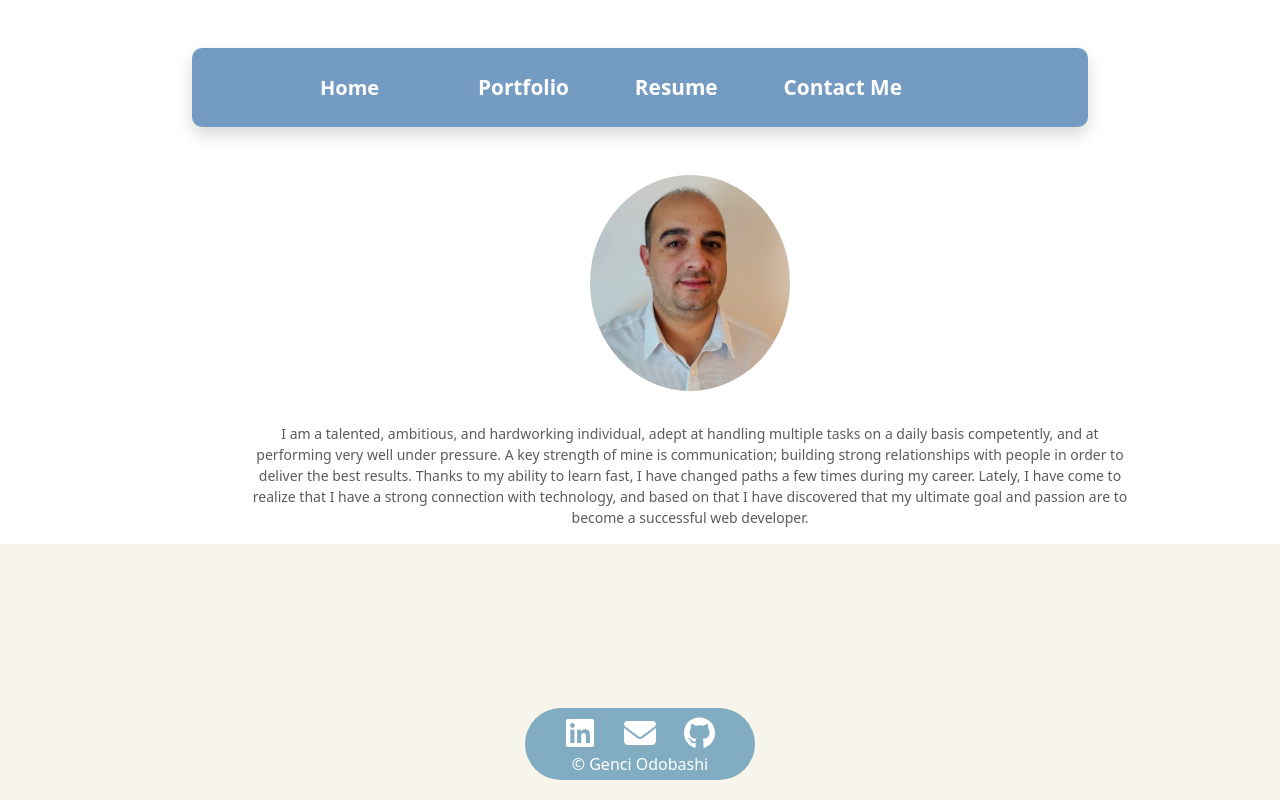
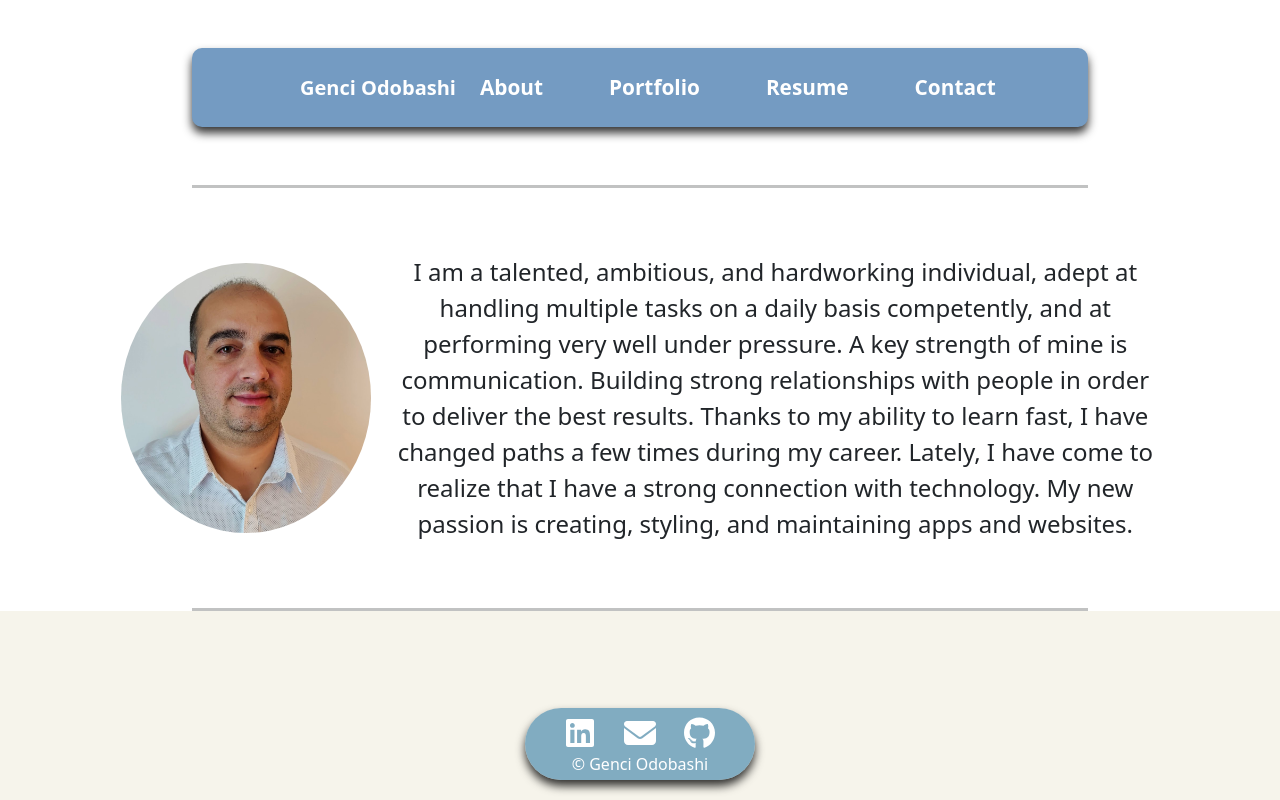
Before and after one commit to odobashigenci/react-portfolio, a React (Create React App) app: page / in a window 1280 px wide. Built offline with nearby package versions, Linux system fonts and the light colour scheme.

Commit message:
styling home page

```diff
--- a/src/components/Header.js
+++ b/src/components/Header.js
@@ -1,3 +1,4 @@
+// Header.js
 import React from 'react';
 import { BrowserRouter as Router, Link, Route, Routes } from 'react-router-dom';
 import { useState } from 'react';
@@ -6,37 +7,55 @@ import Portfolio from './Portfolio';
 import Resume from './Resume';
 import Contact from './Contact';
 
+function Header() {
+  const [isMenuOpen, setMenuOpen] = useState(false);
 
-function Header() {
-
-    const [isMenuOpen, setMenuOpen] = useState(false);
   const toggleMenu = () => {
-        setMenuOpen(!isMenuOpen)
-    }
+    setMenuOpen(!isMenuOpen);
+  };
 
   return (
     <Router>
       <div className="d-flex justify-content-center">
-     <nav className="navbar navbar-expand-lg navbar-light m-5 p-3 shadow">
+        <nav className="navbar navbar-expand-lg navbar-light m-5 p-3">
           <div className="container-fluid">
-                <a className="navbar-brand home" href="/">Home</a>
-                <button className="navbar-toggler" type="button"
-                    data-bs-toggle="collapse" data-bs-target="#navbarNav"
-                    aria-controls="navbarNav" aria-expanded="{isMenuOpen}"
+            <p className="navbar-brand text-white name">Genci Odobashi</p>
+            <button
+              className="navbar-toggler"
+              type="button"
+              data-bs-toggle="collapse"
+              data-bs-target="#navbarNav"
+              aria-controls="navbarNav"
+              aria-expanded="{isMenuOpen}"
               onClick={toggleMenu}
-                    aria-label="Toggle navigation">
+              aria-label="Toggle navigation"
+            >
               <span className="navbar-toggler-icon"></span>
             </button>
-                <div className={`collapse navbar-collapse ${isMenuOpen ? 'show' : ''}`} id="navbarNav">
+            <div
+              className={`collapse navbar-collapse ${isMenuOpen ? 'show' : ''}`}
+              id="navbarNav"
+            >
               <ul className="navbar-nav ms-auto">
                 <li className="nav-item">
-                            <a className="nav-link" href="/portfolio">Portfolio</a>
+                  <Link className="nav-link text-white" to="/">
+                    About
+                  </Link>
                 </li>
                 <li className="nav-item">
-                            <a className="nav-link" href="/resume">Resume</a>
+                  <Link className="nav-link text-white" to="/portfolio">
+                    Portfolio
+                  </Link>
                 </li>
                 <li className="nav-item">
-                            <a className="nav-link" href="/contact">Contact Me</a>
+                  <Link className="nav-link text-white" to="/resume">
+                    Resume
+                  </Link>
+                </li>
+                <li className="nav-item">
+                  <Link className="nav-link text-white" to="/contact">
+                    Contact
+                  </Link>
                 </li>
               </ul>
             </div>
--- a/src/components/Home.js
+++ b/src/components/Home.js
@@ -1,6 +1,7 @@
-import { useState } from "react";
+
 import profilePicture from "../assets/profile-picture.jpg"
-import Figure from 'react-bootstrap/Figure';
+import Card from 'react-bootstrap/Card';
+
 
 function Home() {
 
@@ -8,21 +9,28 @@ function Home() {
   const loading = false;
 
   return (
-    <div className="home">
-       <Figure>
-      <Figure.Image
-      width={200}height={212}
-      alt="Profile Picture"
-      src={profilePicture}
-      className="rounded-circle"
-      />
-      <Figure.Caption className="w-75 m-auto mt-4">
-      I am a talented, ambitious, and hardworking individual, adept at handling multiple tasks on a daily basis competently, and at performing very well under pressure. A key strength of mine is communication; building strong relationships with people in order to deliver the best results. Thanks to my ability to learn fast, I have changed paths a few times during my career. Lately, I have come to realize that I have a strong connection with technology, and based on that I have discovered that my ultimate goal and passion are to become a successful web developer.
-      </Figure.Caption>
-    </Figure>
+<div>
+<hr className="myRuler" />
+<div className="home-page center-content">
 
+<div className="pPicture text-center border-0">
+      <div className="rounded-circle overflow-hidden p1">
+
+      <img src={profilePicture} alt="Profile Picture">
+      </img>
+      </div>
     </div>
+     <p className="aboutMe">I am a talented, ambitious, and hardworking individual, adept at handling multiple tasks
+on a daily basis competently, and at performing very well under pressure. A key
+strength of mine is communication. Building strong relationships with people in order to
+deliver the best results. Thanks to my ability to learn fast, I have changed paths a few
+times during my career. Lately, I have come to realize that I have a strong connection
+with technology. My new passion is creating, styling, and maintaining apps and
+websites.</p>
 
+</div>
+<hr className="myRuler" />
+</div>
   );
 }
 
--- a/src/components/Portfolio.js
+++ b/src/components/Portfolio.js
@@ -1,6 +1,5 @@
 import Button from 'react-bootstrap/Button';
 import Card from 'react-bootstrap/Card';
-import { Link } from 'react-router-dom';
 import cubCarePreview from "../assets/cubCarePreview.png"
 import breakMyIntakePreview from "../assets/breakMyIntakePreview.png"
 import bitesNBoozePreview from "../assets/bitesNBoozePreview.png"
--- a/src/index.css
+++ b/src/index.css
@@ -1,4 +1,5 @@
 :root {
+  align-items: center;
   background-color: #F6F4EB;
 }
 
@@ -21,12 +22,6 @@ code {
   display: flex;
 }
 
-.myFooter {
-  position: fixed;
-  left:0;
-  bottom:0;
-  right:0;
-}
 
 .divider {
   border-top: 3px solid;
@@ -35,27 +30,61 @@ code {
   width: 50%;
 }
 
-.head {
-  background-color: rgb(35, 102, 160);
-}
 
 /* Header.js */
 
+.myRuler {
+  border-top: 3px solid;
+  color:rgb(10, 15, 14);
+  margin: 10px auto;
+  width: 70%;
+}
+
 .navbar {
-
   background-color: #749BC2;
   border-radius: 10px;
+  box-shadow: 0 6px 10px rgba(0, 0, 0, 0.8);
   font-size: 1.3rem;
   font-weight: bold;
   width: 70%;
 }
 
-.navbar a {
-  color: white;
+.nav-link:hover {
+  text-decoration: underline;
 }
 
-.home {
-  margin-left: 100px;
+/* Home.js */
+
+.name {
+  color: white;
+  margin: auto 80px;
+}
+
+.home-page {
+  align-items: center;
+  display: flex;
+  height: 50vh;
+  justify-content: center;
+}
+
+.center-content {
+  text-align: center;
+}
+
+.pPicture {
+  margin: 30px auto;
+  width: 250px;
+}
+
+.pPicture img {
+  border: none;
+  width: 100%;
+}
+
+.aboutMe {
+  font-size: 1.5rem;
+  margin: auto auto auto -100px;
+  width: 60vw;
 }
 
 /* Footer.js */
@@ -64,8 +93,13 @@ code {
   backdrop-filter: blur(1px);
   background-color: rgba(81, 141, 175, 0.7);
   border-radius: 50px;
+  bottom:0;
+  box-shadow: 0 6px 10px rgba(0, 0, 0, 0.8);
+  left:0;
   margin: auto;
   margin-bottom: 20px;
+  position: fixed;
+  right:0;
   width: 18%;
 }
 
```
Lines whose indentation alone changed are shown as unchanged.
